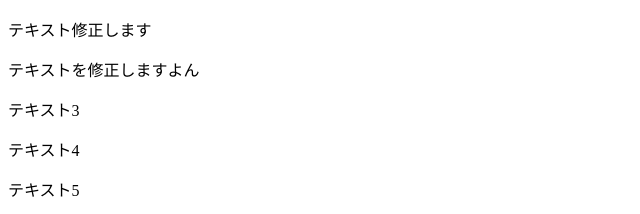
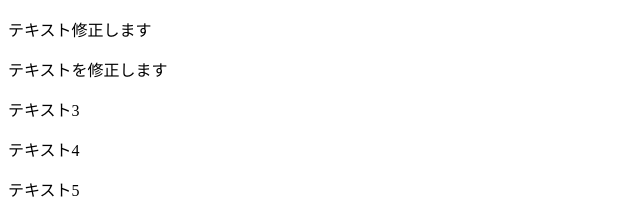
Before and after one commit to YuukiM/git-sample, a plain HTML site: page index.html in a window 1280 px wide. Shown: the part 232-446 px from the top of the page, 0-640 px from the left. Drawn offline with Linux system fonts and the light colour scheme.

Commit message:
ローカルで修正

```diff
--- a/index.html
+++ b/index.html
@@ -20,7 +20,7 @@
         テキスト修正します
     </p>
     <p>
-        テキストを修正しますよん
+        テキストを修正します
     </p>
     <p>
         テキスト3
```
